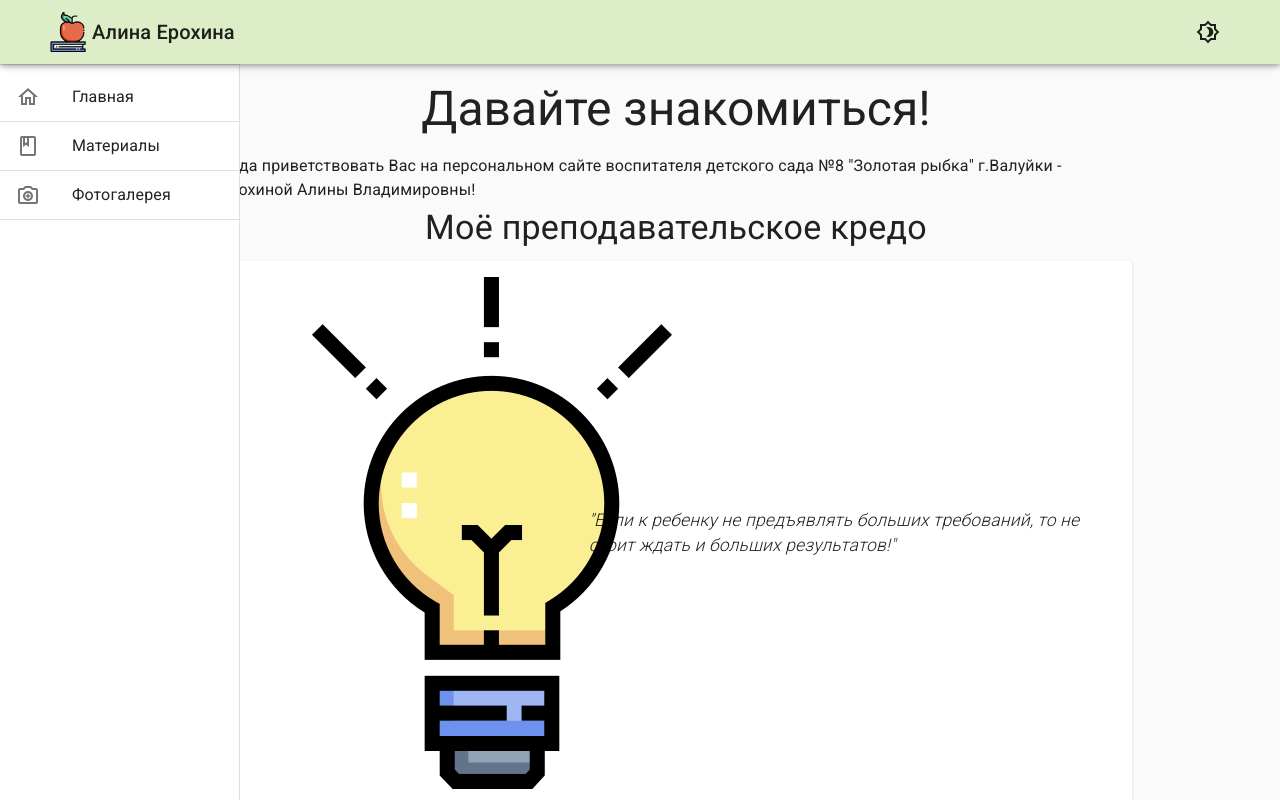
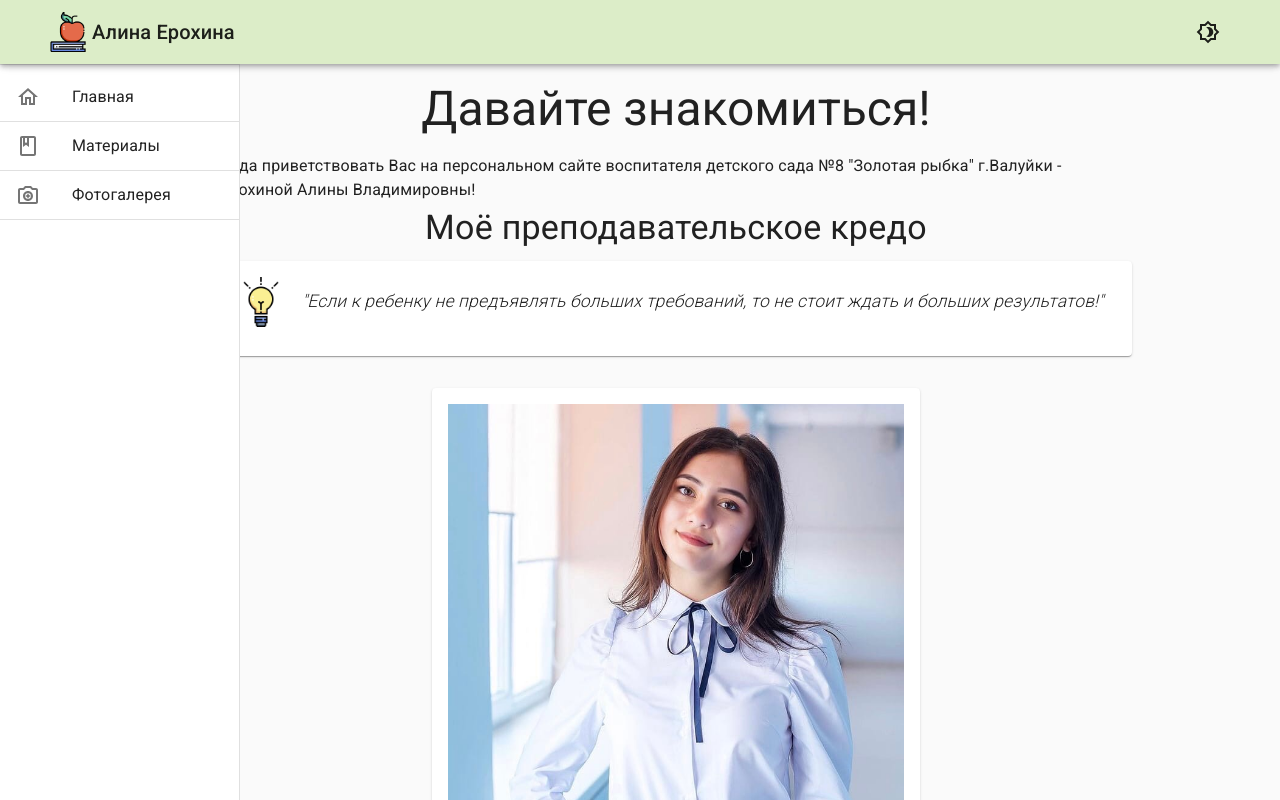
Before and after one commit to andrew-kudrenko/teacher-personal-page, a Next.js app: page / in a window 1280 px wide. Shown: the top 800 px of the page. Built offline with nearby package versions, Linux system fonts and the light colour scheme.

Commit message:
Credo changed

```diff
--- a/components/gallery-page/GalleryGrid.tsx
+++ b/components/gallery-page/GalleryGrid.tsx
@@ -70,7 +70,10 @@ export const GalleryGrid: React.FC = () => {
           spacing={8}
         >
           {tileData.map((t, idx) => (
-            <GridListTile key={`${t.img}--${idx}`} cols={t.cols}>
+            <GridListTile
+              key={`${t.img}--${idx}`}
+              cols={greatThanMd ? t.cols : 3}
+            >
               <img src={t.img} />
             </GridListTile>
           ))}
--- a/components/home-page/Credo.tsx
+++ b/components/home-page/Credo.tsx
@@ -19,7 +19,10 @@ const useStyles = makeStyles(({ spacing, typography }: Theme) =>
     },
     quote: {
       marginRight: spacing(2),
-      minWidth: '100px',
+      minWidth: '50px',
+    },
+    quoteMarker: {
+      maxHeight: '50px',
     },
     text: {
       fontStyle: 'italic',
@@ -40,7 +43,7 @@ export const Credo: React.FC = () => {
       <Card className={classes.credo}>
         <CardContent className={classes.content}>
           <Box className={classes.quote}>
-            <img src="/home-page/idea.png" />
+            <img className={classes.quoteMarker} src="/home-page/idea.png" />
           </Box>
           <Box>
             <Typography
```
